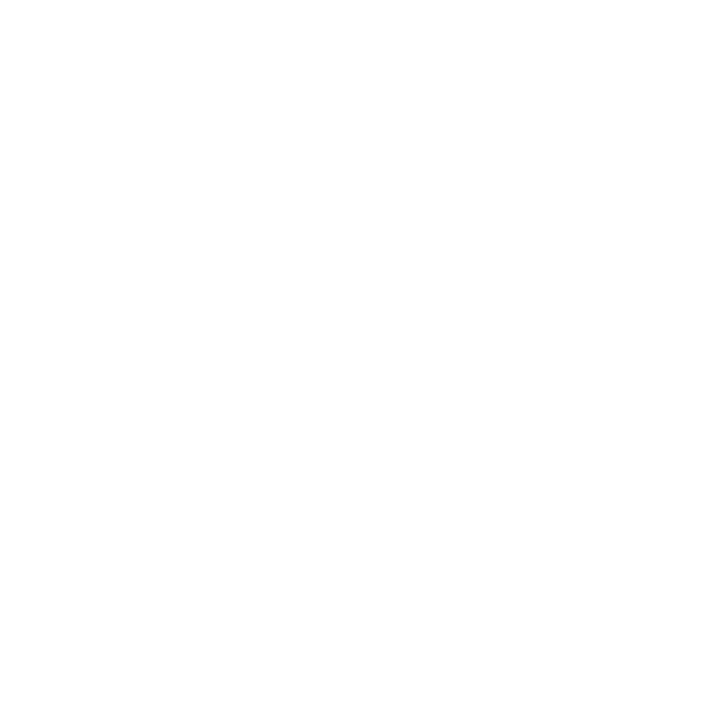
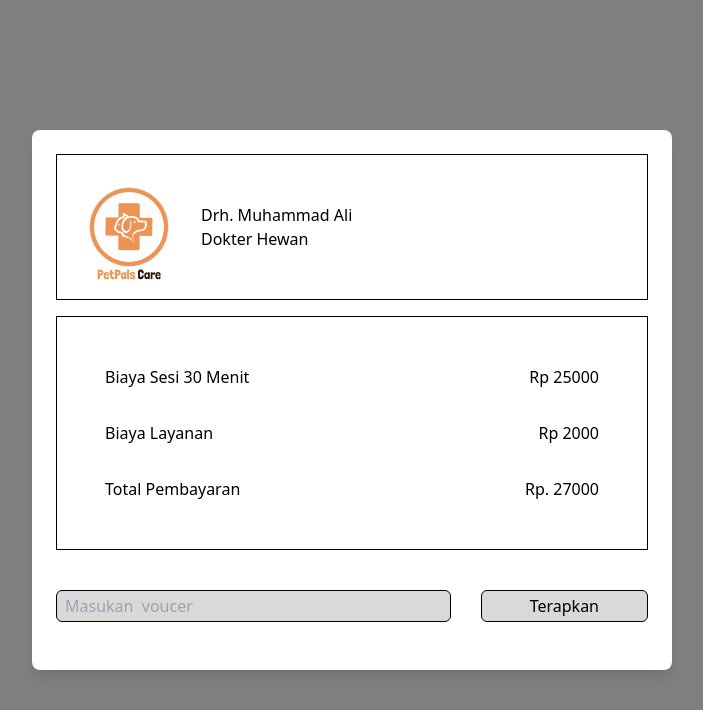
Before and after one commit to yusuf020820/PetPalsCare2, a React (Vite) app: page /Pop-Up-Konfirmasi in a window 1280 px wide. Before the commit this address had no page. Shown: the top 710 px of the page, without its empty margins (288-991 px from the left). Built offline with nearby package versions, Linux system fonts and the light colour scheme; what tailgrids would draw is missing.

Commit message:
PopUpkonfirmasi revisi dikit

```diff
--- a/src/App.jsx
+++ b/src/App.jsx
@@ -23,6 +23,7 @@
 import DetailDokterCowo from "./pages/DetailDokterCowo";
 import DetailDokterCewe from "./pages/DetailDokterCewe";
 import DokterHewanPage from "./pages/DokterHewanPage";
+import PopUpKonfirmasi from "./pages/PopUpKonfirmasi";
 
 
 function App() {
@@ -49,6 +50,7 @@
         <Route path="/Detail-dokter-pria" Component={DetailDokterCowo} />
         <Route path="/Detail-dokter-wanita" Component={DetailDokterCewe} />
         <Route path="/Daftar-dokter-hewan" Component={DokterHewanPage} />
+        <Route path="/Pop-Up-Konfirmasi" Component={PopUpKonfirmasi} />
       </Routes>
 
     </div>
--- a/src/pages/AdopsiPage.jsx
+++ b/src/pages/AdopsiPage.jsx
@@ -8,6 +8,8 @@
 
 const data = [
   { id: 1, JenisHewan: 'Anjing Shiba Inu', Nama: "Cleo", Kelamin: "Betina", Usia: 2, imageUrl: "https://via.placeholder.com/150" },
+  { id: 1, JenisHewan: "Anjing Shiba Inu", Nama: "Cleo", Kelamin: "Betina", Usia: 2, imageUrl: "https://via.placeholder.com/150" },
+  { id: 1, JenisHewan: "Anjing Shiba Inu", Nama: "Cleo", Kelamin: "Betina", Usia: 2, imageUrl: "https://via.placeholder.com/150" },
   { id: 1, JenisHewan: "Anjing Shiba Inu", Nama: "Cleo", Kelamin: "Betina", Usia: 2, imageUrl: "https://via.placeholder.com/150" },
   { id: 1, JenisHewan: "Anjing Shiba Inu", Nama: "Cleo", Kelamin: "Betina", Usia: 2, imageUrl: "https://via.placeholder.com/150" },
   { id: 1, JenisHewan: "Anjing Shiba Inu", Nama: "Cleo", Kelamin: "Betina", Usia: 2, imageUrl: "https://via.placeholder.com/150" },
--- a/src/pages/HomepageBefore.jsx
+++ b/src/pages/HomepageBefore.jsx
@@ -13,6 +13,7 @@
   {id:3,Imgurl:image3,text:"Adopsi Hewan", Description:"Menjelajahi daftar-daftar hewan yang anda inginkan untuk dipelihara."},
   {id:4,Imgurl:image4,text:"Temukan Pengadopsi", Description:"Anda dapat mengunggah profil hewan anda untuk menemukan pengadopsi yang cocok."},
 ]
+
 
 
 const Card = ({Imgurl, text , Description}) => {
--- a/src/pages/PopUpKonfirmasi.jsx
+++ b/src/pages/PopUpKonfirmasi.jsx
@@ -1,18 +1,27 @@
 import React from 'react'
 import logo from '../assets/images/logo.png'
 
+
+const data = [
+  {id:1, Nama:"Drh. Muhammad Ali", BiayaSesi30Menit:25000, BiayaLayanan:2000 }
+]
+
+const total = (BiayaLayanan, BiayaSesi30Menit) =>{
+  return BiayaLayanan + BiayaSesi30Menit
+}
 
 const PopUpKonfirmasi = () => {
   return (
     <>
       <div className='fixed inset-0 flex items-center justify-center bg-black bg-opacity-50 z-50 container'>
-        <div className=' bg-white p-6 rounded-lg shadow-lg w-1/2'>
+        {data.map((item) =>(
+            <div className=' bg-white p-6 rounded-lg shadow-lg w-1/2' key={item.id}>
             <div className='flex justify-start border border-black p-8'>
               <div className='h-20 w-20 rounded-full bg-white border'>
                 <img src={logo} alt="" />
               </div>
               <div className='py-4 px-8'>
-              <h1>Drh. Muhammad Ali</h1>
+                <h1>{item.Nama}</h1>
                 <p>Dokter Hewan</p>
               </div>
             </div>
@@ -21,15 +30,15 @@
               <div className=' border border-black p-8'>
                 <div className='flex justify-between w-full p-4'>
                   <h4>Biaya Sesi 30 Menit</h4>
-                <p>Rp 25.000</p>
+                  <p>Rp {item.BiayaSesi30Menit}</p>
                 </div>
                 <div className='flex justify-between w-full p-4'>
                   <h4>Biaya Layanan</h4>
-                <p>Rp   2.000</p>
+                  <p>Rp {item.BiayaLayanan}</p>
                 </div>
                 <div className='flex justify-between w-full p-4'>
                   <h4>Total Pembayaran</h4>
-                <p>Rp 27.000</p>
+                  <p> Rp. {total(item.BiayaLayanan, item.BiayaSesi30Menit)}</p>
                 </div>
               </div>
             </div>
@@ -50,6 +59,12 @@
             <div></div>
 
           </div>
+
+
+
+
+         ))}
+
       </div>
 
 
```
Also changed, not shown: src/pages/ChatDokterPage.jsx (indentation only). Lines whose indentation alone changed are shown as unchanged.
